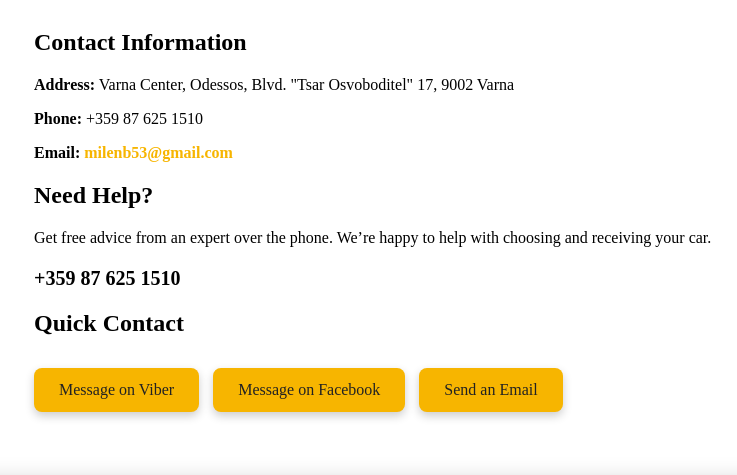
After one commit to MilenBogdanov/tu_project, a PHP site: page /contact.php in a window 1280 px wide. The commit adds this page. Shown: the part 853-1328 px from the top of the page, without its empty margins (106-843 px from the left). Run offline with PHP 8.4, Linux system fonts and the light colour scheme.

Commit message:
Add contant page and initial page design

```diff
--- /dev/null
+++ b/contact.php
@@ -0,0 +1,172 @@
+<?php include 'includes/header.php'; ?>
+
+<section class="contact-hero">
+    <div class="overlay">
+        <div class="container">
+            <h1>Contact Us</h1>
+            <p>We’re here to help - reach out anytime.</p>
+        </div>
+    </div>
+</section>
+
+<section class="contact-content">
+    <div class="container">
+        <h2>Contact Information</h2>
+        <p><strong>Address:</strong> Varna Center, Odessos, Blvd. "Tsar Osvoboditel" 17, 9002 Varna</p>
+        <p><strong>Phone:</strong> +359 87 625 1510</p>
+        <p><strong>Email:</strong>
+            <a href="https://mail.google.com/mail/?to=milenb53@gmail.com&subject=Delivery%20to&body=Hello%2C%0A%0AYour%20message%20here."
+               target="_blank" class="email-link">milenb53@gmail.com</a>
+        </p>
+
+        <h2>Need Help?</h2>
+        <p>Get free advice from an expert over the phone. We’re happy to help with choosing and receiving your car.</p>
+
+        <div class="contact-phone">+359 87 625 1510</div>
+
+        <h2>Quick Contact</h2>
+        <div class="contact-buttons">
+            <a href="viber://contact?number=+359887435500" target="_blank">Message on Viber</a>
+            <a href="https://www.facebook.com/profile.php?id=100013392637031" target="_blank">Message on Facebook</a>
+            <a href="https://mail.google.com/mail/?to=milenb53@gmail.com&subject=Delivery%20to&body=Hello%2C%0A%0AYour%20message%20here."
+               target="_blank">Send an Email</a>
+        </div>
+    </div>
+</section>
+<div class="map-container">
+    <iframe
+        src="https://www.google.com/maps/embed?pb=!4v1744144655671!6m8!1m7!1sXLP_86b88wUwI4hox5fLlw!2m2!1d43.2080845947318!2d27.92312103375735!3f230.6841478980338!4f-7.339150225069602!5f0.4000000000000002"
+        width="70%"
+        height="500"
+        style="border:0; display: block; margin: 0 auto; background: transparent;"
+        allowfullscreen=""
+        loading="lazy"
+        referrerpolicy="no-referrer-when-downgrade">
+    </iframe>
+</div>
+<?php include 'includes/footer.php'; ?>
+
+
+<style>
+    .contact-hero {
+    background: url('backgr_images/background.jpg') no-repeat center center/cover;
+    position: relative;
+    height: 400px;
+    display: flex;
+    align-items: center;
+    justify-content: center;
+    color: white;
+    margin-bottom: -50px;
+}
+
+.contact-hero .overlay {
+    background-color: rgba(0, 0, 0, 0.6);
+    width: 100%;
+    height: 100%;
+    display: flex;
+    align-items: center;
+    justify-content: center;
+    text-align: center;
+    padding: 0 20px;
+}
+
+.contact-hero h1 {
+    font-size: 48px;
+    margin-bottom: 10px;
+}
+
+.contact-hero p {
+    font-size: 22px;
+    color: #ffcc00;
+}
+
+.contact-content {
+    background-color: #fff;
+    padding: 60px 20px;
+}
+
+.contact-content .container {
+    max-width: 1000px;
+    margin: auto;
+}
+
+.contact-phone {
+    font-size: 20px;
+    font-weight: bold;
+    margin: 20px 0;
+    color: #000;
+}
+
+.contact-buttons {
+    margin-top: 25px;
+}
+
+.contact-buttons a {
+    background-color: #f7b500;
+    color: #222;
+    padding: 12px 24px;
+    border-radius: 8px;
+    text-decoration: none;
+    font-size: 16px;
+    display: inline-block;
+    margin: 6px 10px 6px 0;
+    transition: all 0.3s ease;
+    border: 1px solid transparent;
+    box-shadow: 0 4px 10px rgba(0, 0, 0, 0.2);
+}
+
+.contact-buttons a:hover {
+    background-color: #e6b800;
+    color: #000;
+    transform: translateY(-4px);
+    border-color: #f7b500;
+    box-shadow: 0 8px 20px rgba(0, 0, 0, 0.4);
+}
+
+.email-link {
+    color: #f7b500;
+    font-weight: 600;
+    text-decoration: none;
+    position: relative;
+    display: inline-block;
+    transition: color 0.3s ease, text-shadow 0.3s ease;
+}
+
+.email-link::after {
+    content: '';
+    position: absolute;
+    left: 0;
+    bottom: -3px;
+    width: 100%;
+    height: 2px;
+    background: linear-gradient(90deg, #00bcd4, #f7b500);
+    transform: scaleX(0);
+    transform-origin: left;
+    transition: transform 0.3s ease;
+}
+
+.email-link:hover {
+    color: #f7b500;
+    text-shadow: 0 0 6px rgba(247, 181, 0, 0.6);
+}
+
+.email-link:hover::after {
+    transform: scaleX(1);
+}
+
+.map-container {
+    margin-top: auto;
+    border-radius: 12px;
+    overflow: hidden;
+    box-shadow: 0 12px 30px rgba(0, 0, 0, 0.4);
+    background-color: #fff;
+    margin-bottom: 20px;
+}
+
+.map-container iframe {
+    border: 0;
+    background: transparent;
+    display: block;
+    margin: 0 auto;
+}
+</style>
```
Also changed, not shown: index.php (+229 -0 lines).
